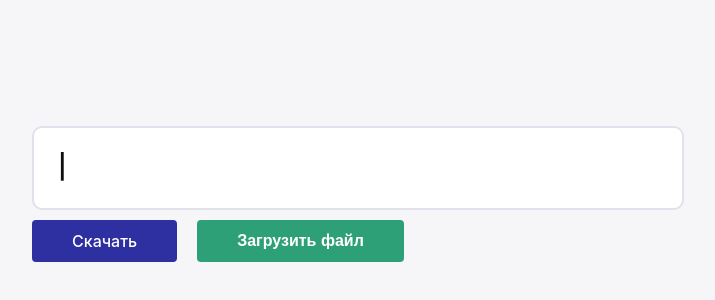
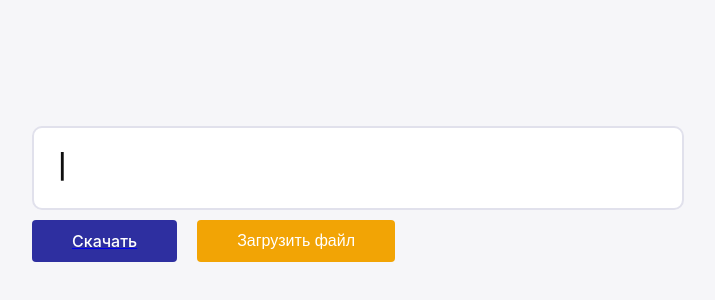
Before and after one commit to Kayrova/lab-6, a React (Create React App) app: page / in a window 1280 px wide. Shown: the part 206-506 px from the top of the page, without its empty margins (308-1023 px from the left). Built offline with nearby package versions, Linux system fonts and the light colour scheme.

Commit message:
feat: Add krasota xD

```diff
--- a/src/pages/EditorPage/EditorPage.jsx
+++ b/src/pages/EditorPage/EditorPage.jsx
@@ -115,7 +115,7 @@ const EditorPage = () => {
           ref={loadRef}
           onClick={onFileUpload}
         >
-          Скачать
+          <span>Скачать</span>
         </DownLoadLink>
 
         <FileField
@@ -126,7 +126,7 @@ const EditorPage = () => {
         />
 
         <FileAddButton onClick={() => fileFieldRef.current.click()}>
-          Загрузить файл
+          <span>Загрузить файл</span>
         </FileAddButton>
       </ButtonContainer>
     </EditorPageContainer>
--- a/src/pages/EditorPage/Styled.js
+++ b/src/pages/EditorPage/Styled.js
@@ -62,10 +62,12 @@ export const DownLoadLink = styled.a`
   background: #2e2fa0;
   border-radius: 4px;
 
+  > span {
     font-size: 16px;
     font-weight: 500;
     color: #ffffff;
     text-decoration: none;
+  }
 `;
 
 export const ButtonContainer = styled.div`
@@ -88,11 +90,12 @@ export const FileAddButton = styled.button`
   margin-right: 20px;
 
   padding: 11px 40px;
-  background: #2ea078;
+  background: #f2a405;
   border-radius: 4px;
 
+  > span {
     font-size: 16px;
-  font-weight: 600;
+    font-weight: 400;
     color: #ffffff;
-  text-decoration: none;
+  }
 `;
```
Lines whose indentation alone changed are shown as unchanged.
